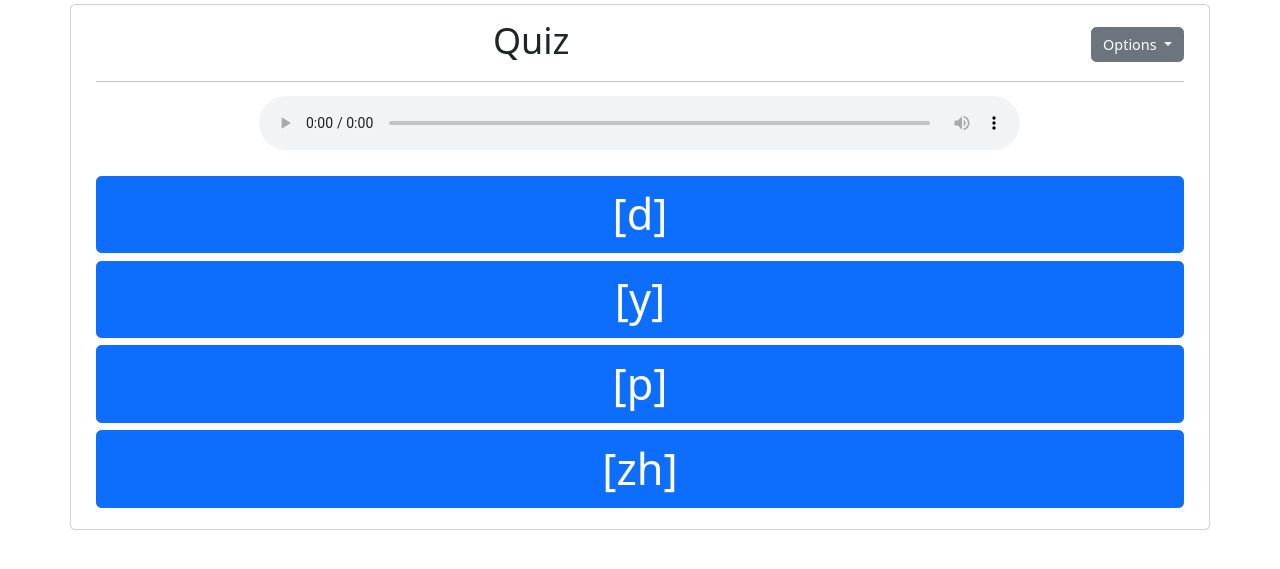
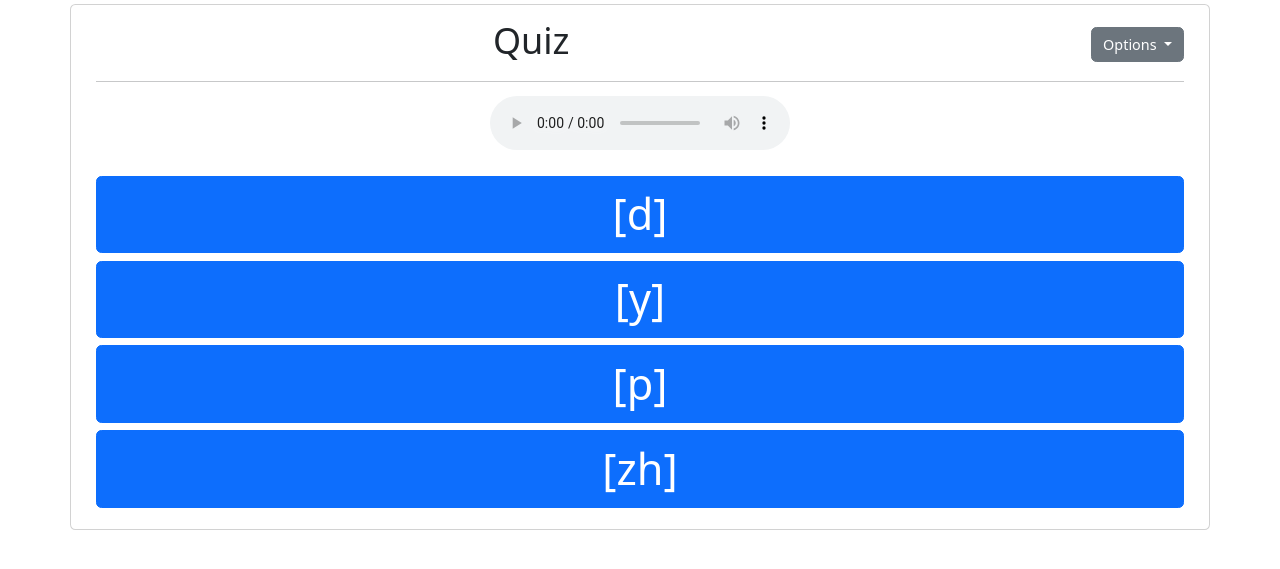
Before and after one commit to Reathe/armenian-quizz, a Flask app: page /quiz in a window 1280 px wide. Shown: the part 50-619 px from the top of the page. Run offline with Flask 3, Linux system fonts and the light colour scheme.

Commit message:
fix audio chrome

```diff
--- a/src/static/css/styles.css
+++ b/src/static/css/styles.css
@@ -62,7 +62,6 @@ html {
 }
 
 .audio {
-    width: 70%;
 }
 
 @media (max-width: 700px) {
```
